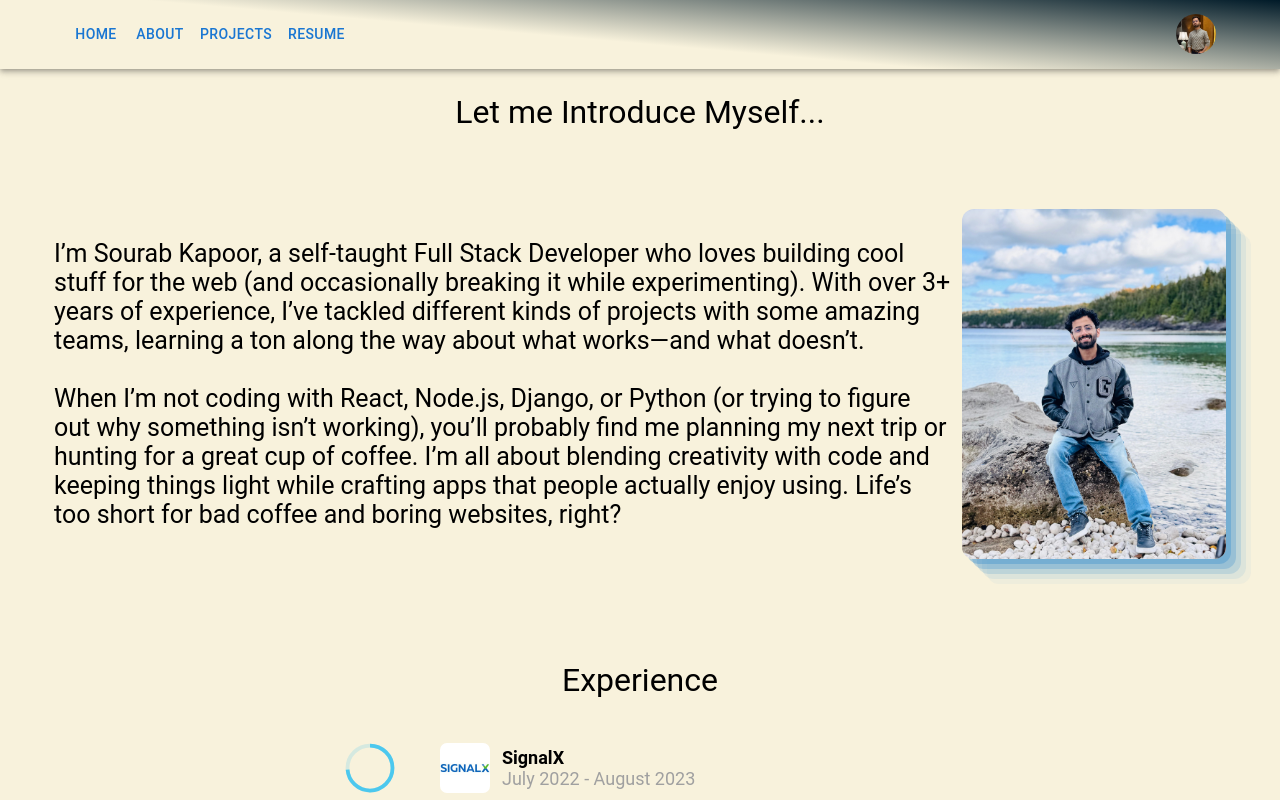
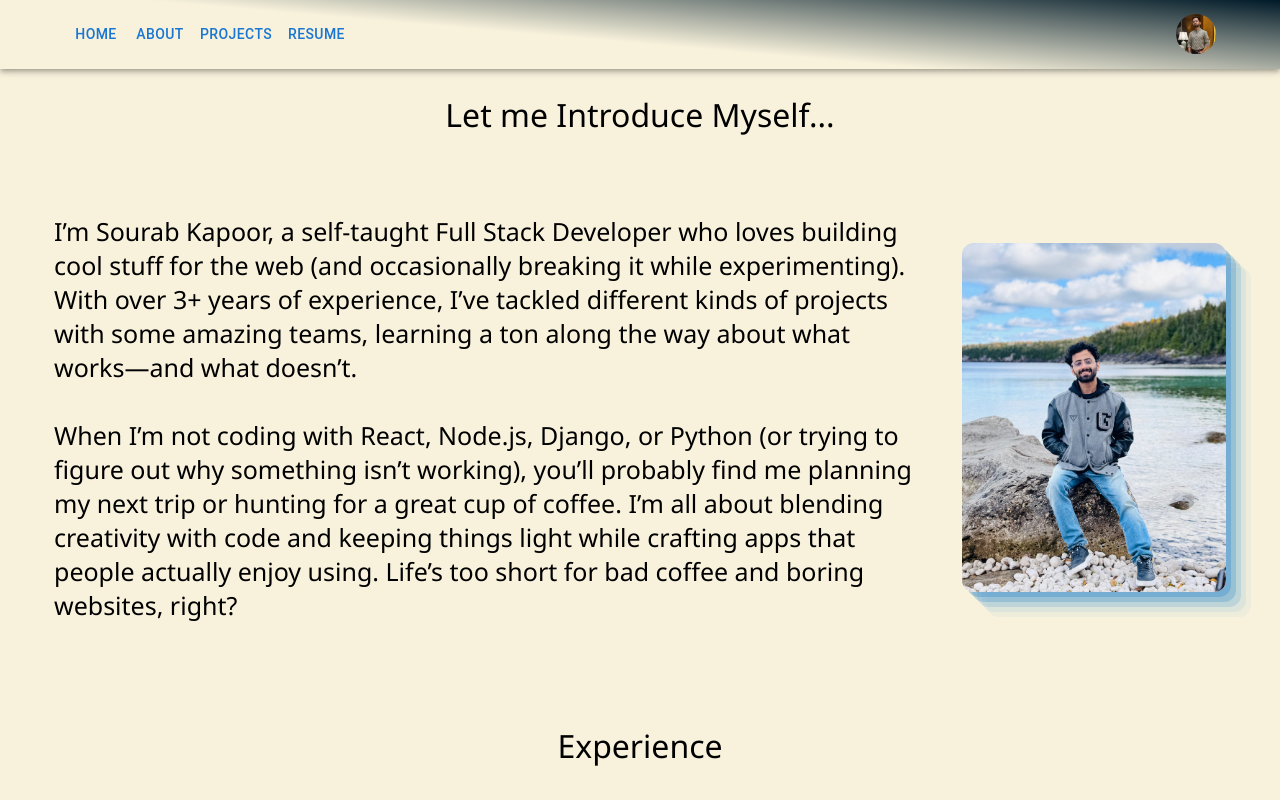
Before and after one commit to sourabkapoor/my_portfolio, a React (Create React App) app: page /about in a window 1280 px wide. Shown: the top 800 px of the page. Built offline with nearby package versions, Linux system fonts and the light colour scheme.

Commit message:
Added website font

```diff
--- a/public/index.html
+++ b/public/index.html
@@ -24,7 +24,11 @@
       work correctly both with client-side routing and a non-root public URL.
       Learn how to configure a non-root public URL by running `npm run build`.
     -->
-    <title>React App</title>
+    <!-- google fonts -->
+    <link rel="preconnect" href="https://fonts.googleapis.com">
+    <link rel="preconnect" href="https://fonts.gstatic.com" crossorigin>
+    <link href="https://fonts.googleapis.com/css2?family=Noto+Sans:ital,wght@0,100..900;1,100..900&display=swap" rel="stylesheet">
+    <title>Sourab's App</title>
   </head>
   <body>
     <noscript>You need to enable JavaScript to run this app.</noscript>
--- a/src/components/about/About.styles.scss
+++ b/src/components/about/About.styles.scss
@@ -8,7 +8,7 @@
 }
 
 .intro {
-  height: var(--section);
+  // height: var(--section);
   display: flex;
   justify-content: space-around;
   align-items: center;
@@ -19,10 +19,12 @@
   .info {
     font-size: 25px;
     text-align: left;
+    margin-right: 24px;
   }
 
   .heroImage {
     height: 100%;
+    max-height: var(--section);
     border-radius: 12px;
     // border: 2px dotted black;
     box-shadow: rgba(66, 146, 206, 0.4) 5px 5px, rgba(66, 146, 206, 0.3) 10px 10px, rgba(66, 146, 206, 0.2) 15px 15px, rgba(66, 146, 206, 0.1) 20px 20px, rgba(66, 146, 206, 0.05) 25px 25px;
--- a/src/index.css
+++ b/src/index.css
@@ -1,10 +1,17 @@
 body {
   margin: 0;
-  font-family: 'roboto', -apple-system, BlinkMacSystemFont, 'Segoe UI', 'Roboto', 'Oxygen',
+  /* font-family: 'roboto', -apple-system, BlinkMacSystemFont, 'Segoe UI', 'Roboto', 'Oxygen',
     'Ubuntu', 'Cantarell', 'Fira Sans', 'Droid Sans', 'Helvetica Neue',
-    sans-serif;
+    sans-serif; */
   -webkit-font-smoothing: antialiased;
   -moz-osx-font-smoothing: grayscale;
+  font-family: "Noto Sans", serif, -apple-system, BlinkMacSystemFont, 'Segoe UI', 'Roboto', 'Oxygen',
+  'Ubuntu', 'Cantarell', 'Fira Sans', 'Droid Sans', 'Helvetica Neue',
+  sans-serif;
+  font-optical-sizing: auto;
+  font-style: normal;
+  font-variation-settings:
+    "wdth" 100;
   background-color: #F8F2DC;
   color: black;
 }
```
